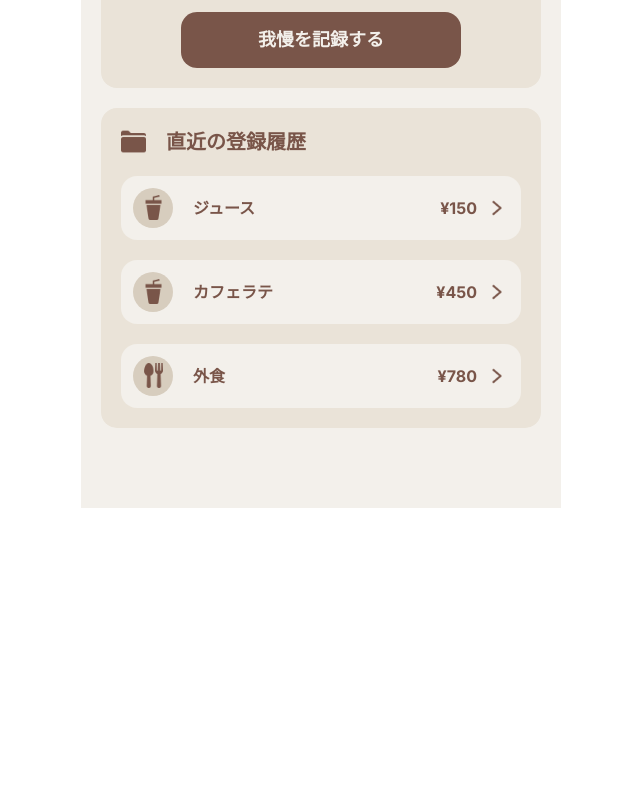
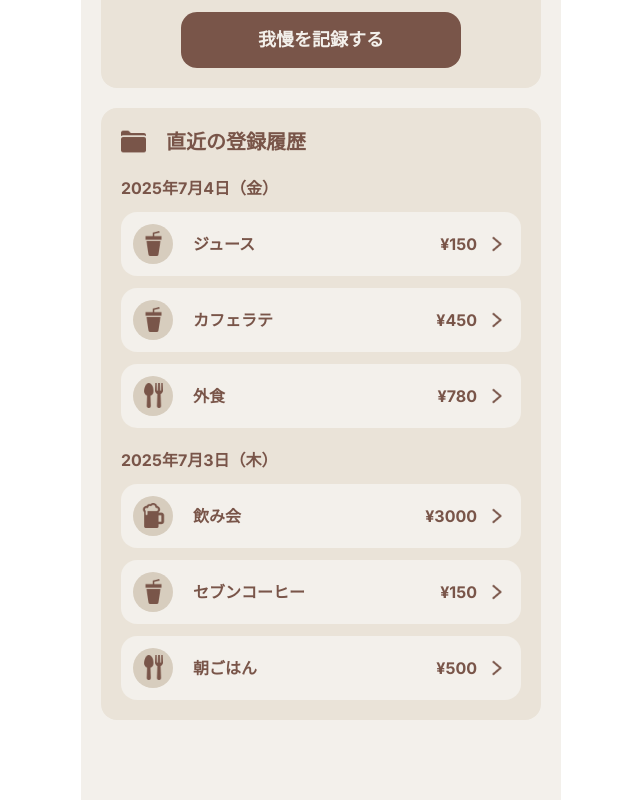
Before and after one commit to Naoya-0213/money-mindful, a Next.js app: page /money-mindful/home in a window 1280 px wide. Shown: the part 1353-2153 px from the top of the page, without its empty margins (319-959 px from the left). Before the commit the page ends 1861 px from the top, so only its background shows below. Built offline with nearby package versions, Linux system fonts and the light colour scheme.

Commit message:
直近履歴完了

```diff
--- a/src/app/components/category/category-icon/CategoryIcon.tsx
+++ b/src/app/components/category/category-icon/CategoryIcon.tsx
@@ -2,14 +2,14 @@
 
 import Image from "next/image";
 import React from "react";
-import { categoryIconMap } from "../../../../const/category-icon/categoryIconMap";
+import { CATEGORY_ICON_LIST } from "../../../../const/category-icon/categoryIconMap";
 
 type CategoryIconProps = {
-  name: keyof typeof categoryIconMap;
+  name: keyof typeof CATEGORY_ICON_LIST;
 };
 
 const CategoryIcon = ({ name }: CategoryIconProps) => {
-  const icon = categoryIconMap[name];
+  const icon = CATEGORY_ICON_LIST[name];
 
   return (
     <div
--- a/src/app/components/log/RecentLogs.tsx
+++ b/src/app/components/log/RecentLogs.tsx
@@ -5,16 +5,37 @@ import React from "react";
 import LogItemCard from "./LogItemCard";
 import type { CategoryType } from "../../../const/category-icon/categoryIconMap";
 
-// 仮データ（あとでSupabase連携予定）
-const mockLogs: {
+type Log = {
   id: string;
   title: string;
   amount: number;
   category: CategoryType;
-}[] = [
+};
+
+// 日付ごとのログの型
+type DailyLogs = {
+  date: string;
+  logs: Log[];
+};
+
+// 仮データ（あとでSupabase連携予定）
+const mockLogs: DailyLogs[] = [
+  {
+    date: "2025年7月4日（金）",
+    logs: [
       { id: "1", title: "ジュース", amount: 150, category: "drink" },
       { id: "2", title: "カフェラテ", amount: 450, category: "drink" },
       { id: "3", title: "外食", amount: 780, category: "food" },
+    ],
+  },
+  {
+    date: "2025年7月3日（木）",
+    logs: [
+      { id: "1", title: "飲み会", amount: 3000, category: "beer" },
+      { id: "2", title: "セブンコーヒー", amount: 150, category: "drink" },
+      { id: "3", title: "朝ごはん", amount: 500, category: "food" },
+    ],
+  },
 ];
 
 const RecentLogs = () => {
@@ -26,7 +47,10 @@ const RecentLogs = () => {
         title="直近の登録履歴"
       >
         {/* 仮データを map で表示 */}
-        {mockLogs.map((log) => (
+        {mockLogs.map((daily, index) => (
+          <div key={`${daily.date}-${index}`} className="flex flex-col gap-3">
+            <h2 className="text-base font-bold">{daily.date}</h2>
+            {daily.logs.map((log) => (
               <LogItemCard
                 key={log.id}
                 id={log.id}
@@ -35,6 +59,8 @@ const RecentLogs = () => {
                 category={log.category}
               />
             ))}
+          </div>
+        ))}
       </SectionCard>
     </div>
   );
--- a/src/const/category-icon/categoryIconMap.ts
+++ b/src/const/category-icon/categoryIconMap.ts
@@ -1,6 +1,6 @@
 // カテゴリーアイコン一括管理用
 
-export const categoryIconMap = {
+export const CATEGORY_ICON_LIST = {
   // 飲み物アイコン
   drink: { src: "/icon/categories/icon/drink.png", alt: "飲み物アイコン" },
 
@@ -26,4 +26,4 @@ export const categoryIconMap = {
   clothing: { src: "/icon/categories/icon/clothing.png", alt: "服アイコン" },
 } as const;
 
-export type CategoryType = keyof typeof categoryIconMap;
+export type CategoryType = keyof typeof CATEGORY_ICON_LIST;
```
Lines whose indentation alone changed are shown as unchanged.
